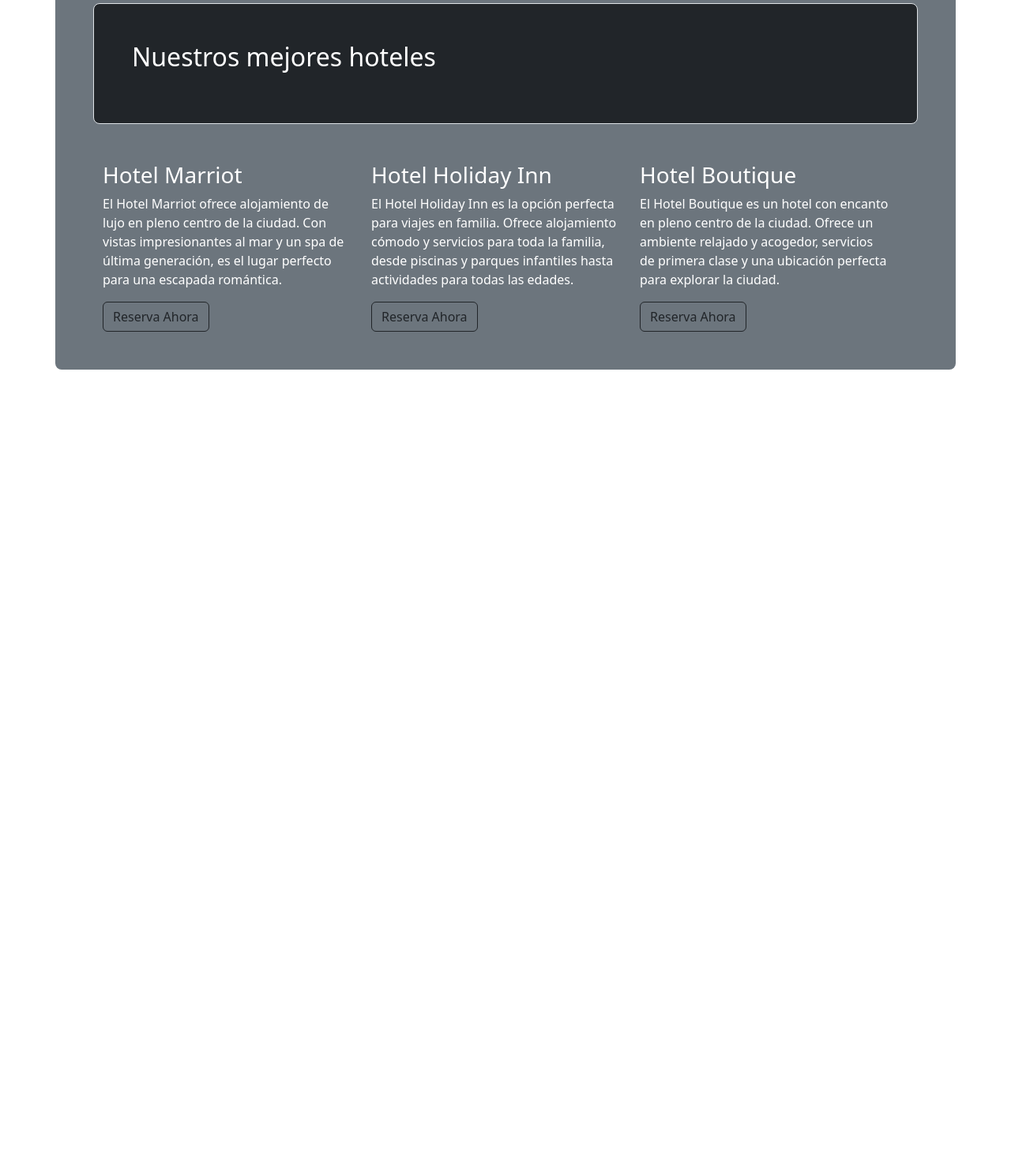
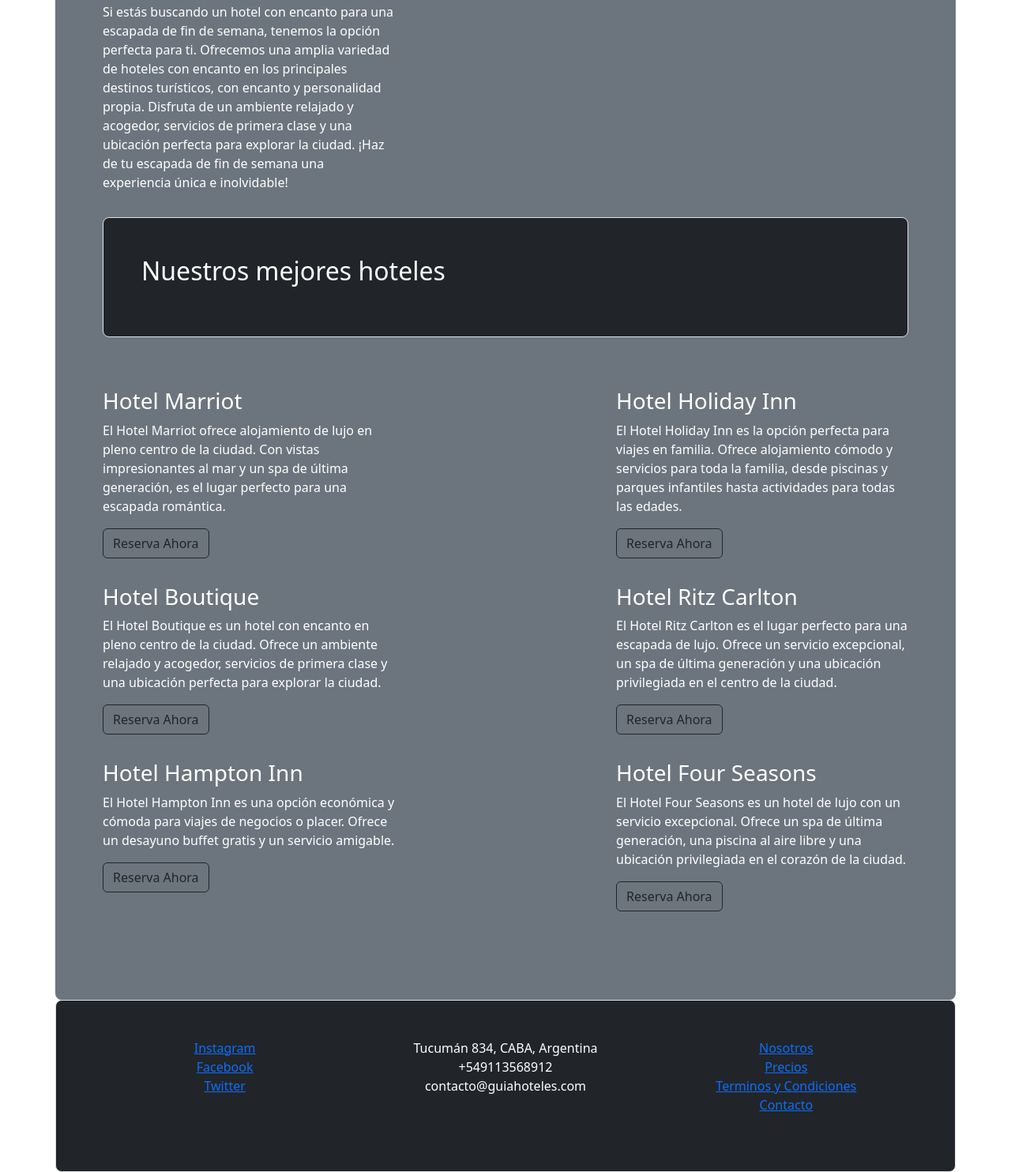
Before and after one commit to miguell29/guia-hoteles, a website: page index.html in a window 1280 px wide. Shown: the part 681-2165 px from the top of the page at 79% size. Before the commit the page ends 1149 px from the top, so only its background shows below. Drawn offline with nearby package versions, Linux system fonts and the light colour scheme.

Commit message:
Se agrego el footer y estilos css con flex

```diff
--- /dev/null
+++ b/css/main.css
@@ -0,0 +1,10 @@
+.propuestas section,.reserva div{
+    min-width: 200px;
+    max-width: 370px;
+    margin: 1rem 0;
+}
+address{
+    margin: 0 auto;
+    text-align: center;
+    padding: 0 auto;
+}
--- a/index.html
+++ b/index.html
@@ -6,53 +6,103 @@
     <meta name="viewport" content="width=device-width, initial-scale=1.0">
     <title>Guia de Hoteles</title>
     <link rel="stylesheet" href="node_modules/bootstrap/dist/css/bootstrap.min.css">
+    <link rel="stylesheet" href="css/main.css">
 </head>
 <header class="container border p-5  rounded-3 text-bg-dark">
     <h1 class="mb-3">Descubre los mejores hoteles para tus vacaciones</h1>
 </header>
+<!-- SECCION PRINCIPAL -->
 <section class="container text-bg-secondary rounded-3">
-    <section class="row p-5">
-        <section class="col-xs-9 col-md-6 col-lg-4 ">
+    <section class="d-flex flex-column p-5">
+        <!-- propuestas -->
+        <section class="d-flex flex-row flex-wrap propuestas justify-content-between">
+            <section>
                 <h2>Hoteles de lujo para una escapada romántica</h2>
                 <p>Si estás buscando un hotel de lujo para una escapada romántica, tenemos la solución perfecta para ti. Ofrecemos una amplia variedad de opciones de hoteles de lujo en las principales ciudades del mundo, con servicios de primera clase y vistas impresionantes. Disfruta de un spa de última generación, cenas románticas en restaurantes con estrella Michelin, y habitaciones con vistas al mar o a la ciudad. ¡Haz de tu escapada romántica una experiencia inolvidable!</p>
             </section>
-        <section class="col-xs-9 col-md-6 col-lg-4">
+            <section>
             <h2>Hoteles económicos para viajes en familia</h2>
                 <p>Si estás buscando un hotel económico para viajar en familia, tenemos una gran variedad de opciones para ti. Ofrecemos hoteles con todas las comodidades necesarias para que tu familia se sienta como en casa, y al mejor precio. Alojamiento cómodo y servicios para toda la familia, desde piscinas y parques infantiles hasta actividades para todas las edades. ¡Haz de tu viaje en familia una experiencia divertida y económica!</p>
             </section>
-        <section class="col-xs-9 col-md-6 col-lg-4">
-            <h2>Hoteles con encanto para una escapada de fin de semana</h2>
+            <section>
+                <h2>Hoteles para un fin de semana</h2>
                 <p>Si estás buscando un hotel con encanto para una escapada de fin de semana, tenemos la opción perfecta para ti. Ofrecemos una amplia variedad de hoteles con encanto en los principales destinos turísticos, con encanto y personalidad propia. Disfruta de un ambiente relajado y acogedor, servicios de primera clase y una ubicación perfecta para explorar la ciudad. ¡Haz de tu escapada de fin de semana una experiencia única e inolvidable!</p>
             </section>
+        </section>
 
-        <section class="container border p-5  rounded-3 text-bg-dark mb-5 mt-5">
+
+        <section class="container border p-5  rounded-3 text-bg-dark mb-5">
             <h2 class="mb-3">Nuestros mejores hoteles</h2>
         </section>
 
-        <section class="row">
-          <div class="col-xs-9 col-md-6 col-lg-4">
+
+        <!-- Reserva de Hoteles -->
+        <section class="d-flex flex-row flex-wrap reserva justify-content-between mb-5">
+          <div >
             <h3>Hotel Marriot</h3>
             <p>El Hotel Marriot ofrece alojamiento de lujo en pleno centro de la ciudad. Con vistas impresionantes al mar y un spa de última generación, es el lugar perfecto para una escapada romántica.</p>
             <button class="btn btn-outline-dark type="button">Reserva Ahora</button>
           </div>
 
-          <div class="col-xs-9 col-md-6 col-lg-4">
+          <div>
             <h3>Hotel Holiday Inn</h3>
             <p>El Hotel Holiday Inn es la opción perfecta para viajes en familia. Ofrece alojamiento cómodo y servicios para toda la familia, desde piscinas y parques infantiles hasta actividades para todas las edades.</p>
             <button class="btn btn-outline-dark type="button">Reserva Ahora</button>
           </div>
 
-          <div class="col-xs-9 col-md-6 col-lg-4">
+          <div>
             <h3>Hotel Boutique</h3>
             <p>El Hotel Boutique es un hotel con encanto en pleno centro de la ciudad. Ofrece un ambiente relajado y acogedor, servicios de primera clase y una ubicación perfecta para explorar la ciudad.</p>
             <button class="btn btn-outline-dark type="button">Reserva Ahora</button>
           </div>
+
+
+          <div>
+            <h3>Hotel Ritz Carlton</h3>
+            <p>El Hotel Ritz Carlton es el lugar perfecto para una escapada de lujo. Ofrece un servicio excepcional, un spa de última generación y una ubicación privilegiada en el centro de la ciudad.</p>
+            <button class="btn btn-outline-dark type="button">Reserva Ahora</button>
+          </div>
+
+          <div>
+            <h3>Hotel Hampton Inn</h3>
+            <p>El Hotel Hampton Inn es una opción económica y cómoda para viajes de negocios o placer. Ofrece un desayuno buffet gratis y un servicio amigable.</p>
+            <button class="btn btn-outline-dark type="button">Reserva Ahora</button>
+          </div>
+
+          <div>
+            <h3>Hotel Four Seasons</h3>
+            <p>El Hotel Four Seasons es un hotel de lujo con un servicio excepcional. Ofrece un spa de última generación, una piscina al aire libre y una ubicación privilegiada en el corazón de la ciudad.</p>
+            <button class="btn btn-outline-dark type="button">Reserva Ahora</button>
+          </div>
+
         </section>
-
+    </section>
 
 </section>
 
+<!-- SECCION FOOTER -->
+<footer class="container border p-5  rounded-3 text-bg-dark">
+    <section class="row">
+        <div class="col-xs-9 col-sm-6 col-md-4 pb-5 d-flex flex-column align-items-center">
+            <a href="https://www.instagram.com">Instagram</a>
+            <a href="https://www.facebook.com">Facebook</a>
+            <a href="https://www.twitter.com">Twitter</a>
+        </div>
+        <div class="col-xs-9 col-sm-6 col-md-4 pb-5">
+            <address>
+                Tucumán 834, CABA, Argentina <br>
+                +549113568912 <br>
+                contacto@guiahoteles.com
+            </address>
+        </div>
+        <div class="col-xs-9 col-sm-6 col-md-4 d-flex flex-column  align-items-center">
+            <a href="#">Nosotros</a>
+            <a href="#">Precios</a>
+            <a href="#">Terminos y Condiciones</a>
+            <a href="#">Contacto</a>
+        </div>
     </section>
+</footer>
 
 
     <script src="node_modules/bootstrap/dist/js/bootstrap.bundle.min.js"></script>
```
Lines whose indentation alone changed are shown as unchanged.
